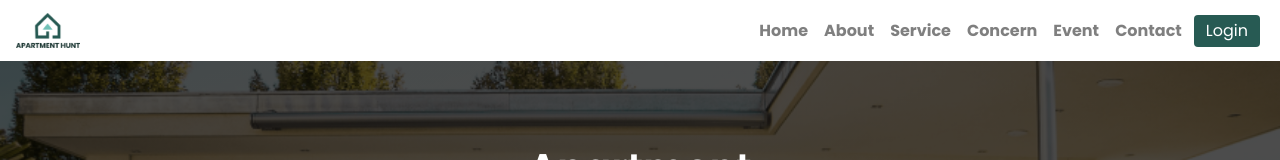
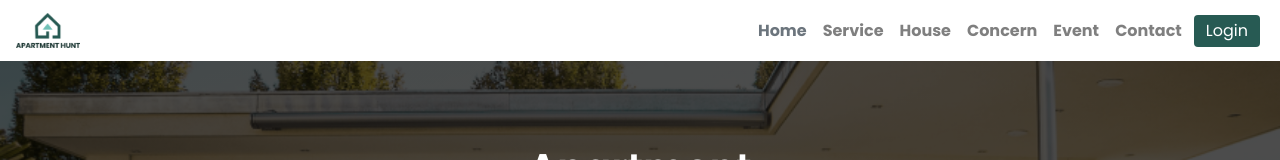
Before and after one commit to Hasan-new/apartment-hunt, a React (Create React App) app: page /apartment/1 in a window 1280 px wide. Shown: the top 160 px of the page. Built offline with nearby package versions, Linux system fonts and the light colour scheme.

Commit message:
navbar sticky

```diff
--- a/src/App.js
+++ b/src/App.js
@@ -21,19 +21,19 @@ function App() {
             <Home></Home>
           </Route>
 
-          <Route path="/booking-list">
+          <Route exact path="/booking-list">
             <BookingList></BookingList>
           </Route>
 
-          <Route path="/add-house">
+          <Route exact path="/add-house">
             <AddHouse></AddHouse>
           </Route>
 
-          <Route path="/my-rent">
+          <Route exact path="/my-rent">
             <MyRent></MyRent>
           </Route>
 
-          <Route path="/apartment/:id">
+          <Route exact path="/apartment/:id">
             <Apartment></Apartment>
           </Route>
 
--- a/src/components/Header/Header.js
+++ b/src/components/Header/Header.js
@@ -1,13 +1,11 @@
 import React from 'react';
 
 import './Header.css';
-import HeaderNavbar from './HeaderNavbar/HeaderNavbar';
 import MainHeader from './MainHeader/MainHeader';
 // import './Header.scss'
 const Header = () => {
    return (
       <div>
-         <HeaderNavbar></HeaderNavbar>
          <MainHeader></MainHeader>
       </div>
    );
--- a/src/components/Header/HeaderNavbar/HeaderNavbar.js
+++ b/src/components/Header/HeaderNavbar/HeaderNavbar.js
@@ -2,20 +2,22 @@ import React from 'react';
 import { Button, Nav, Navbar } from 'react-bootstrap';
 import './HeaderNavbar.css'
 import logo from '../../../images/logos/Logo.png'
+import { Link } from 'react-router-dom';
 const HeaderNavbar = () => {
    return (
       <>
          {/* bg="dark" variant="dark" */}
-         <Navbar collapseOnSelect expand="lg"  className="font-weight-bold">
+         <Navbar style={{position:"sticky", top:"0", background:"white", zIndex:"15"}}  collapseOnSelect expand="lg"  className="font-weight-bold">
                <Navbar.Brand href="#home">
-                  <img style={{height:"35px"}} src={logo} alt=""/>
+                  <Link to="/"><img style={{height:"35px"}} src={logo} alt=""/></Link>
                </Navbar.Brand>
                <Navbar.Toggle aria-controls="responsive-navbar-nav" />
                   <Navbar.Collapse id="responsive-navbar-nav">
                      <Nav className="text-center ml-auto">
-                        <Nav.Link href="#home">Home</Nav.Link>
-                        <Nav.Link href="#about">About</Nav.Link>
+
+                     <Nav.Link href='#home'><Link className="p-0 m-0 text-secondary" to="/">Home</Link></Nav.Link>
                         <Nav.Link href="#service">Service</Nav.Link>
+                        <Nav.Link href="#house">House</Nav.Link>
                         <Nav.Link href="#concern">Concern</Nav.Link>
                         <Nav.Link href="#event">Event</Nav.Link>
                         <Nav.Link href="#contact">Contact</Nav.Link>
--- a/src/components/Home/Footer/Footer.js
+++ b/src/components/Home/Footer/Footer.js
@@ -7,7 +7,7 @@ import linkedin from '../../../images/logos/linkedin.png'
 import youtube from '../../../images/logos/youtube.png'
 const Footer = () => {
    return (
-      <div className="footer-container p-5" >
+      <div id="contact" className="footer-container p-5" >
          <Row >
             <Col md={4} className="footer-column mt-3">
                <p style={{color:"white"}}>
--- a/src/components/Home/Home.js
+++ b/src/components/Home/Home.js
@@ -1,5 +1,6 @@
 import React from 'react';
 import Header from '../Header/Header';
+import HeaderNavbar from '../Header/HeaderNavbar/HeaderNavbar';
 import Footer from './Footer/Footer';
 import './Home.css'
 import Houses from './Houses/Houses'
@@ -7,6 +8,7 @@ import Services from './Services/Services';
 const Home = () => {
    return (
       <div >
+         <HeaderNavbar></HeaderNavbar>
          <Header></Header>
          <Houses></Houses>
          <Services></Services>
--- a/src/components/Home/Houses/Houses.js
+++ b/src/components/Home/Houses/Houses.js
@@ -77,7 +77,7 @@ const fakeData =[
 
 const Houses = () => {
    return (
-      <div className="houses-container ">
+      <div id="house" className="houses-container ">
          <div className="text-center mb-5 mt-3">
             <p className="m-0 p-2">House Rent</p>
             <h3 style={{fontSize:"34px"}} className="m-0 p-0">Discover the latest Rent <br/> available today</h3>
--- a/src/components/Home/Services/Services.js
+++ b/src/components/Home/Services/Services.js
@@ -24,7 +24,7 @@ const Services = () => {
 
    ]
    return (
-         <div className="text-center mb-5 mt-3 service-container">
+         <div id="service" className="text-center mb-5 mt-3 service-container">
             <p className="m-0 p-2">Services</p>
             <h3 style={{fontSize:"34px"}} className="m-0 p-0 mb-5">We're an agency tailored to all <br/> clients' needs that always delivers</h3>
 
```
